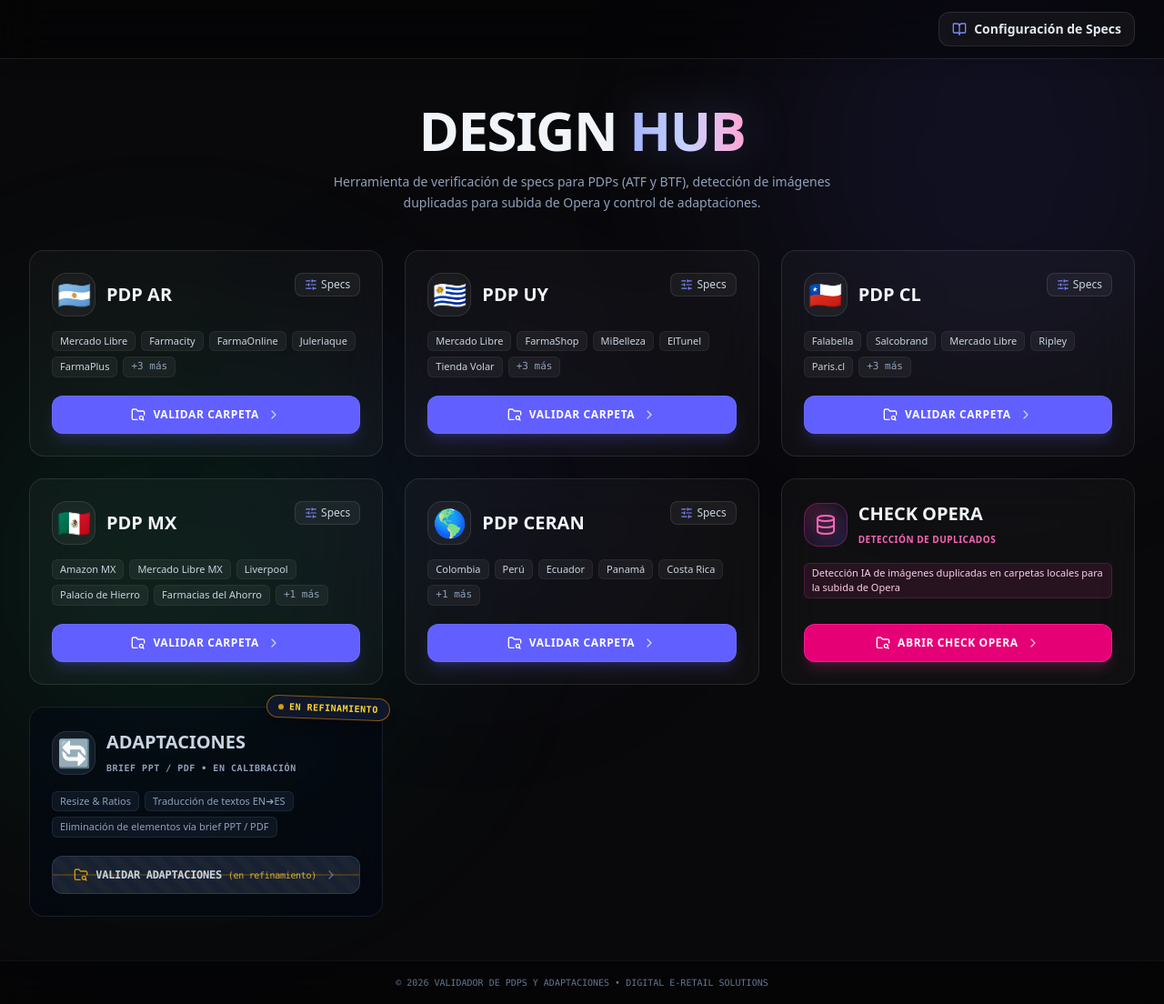
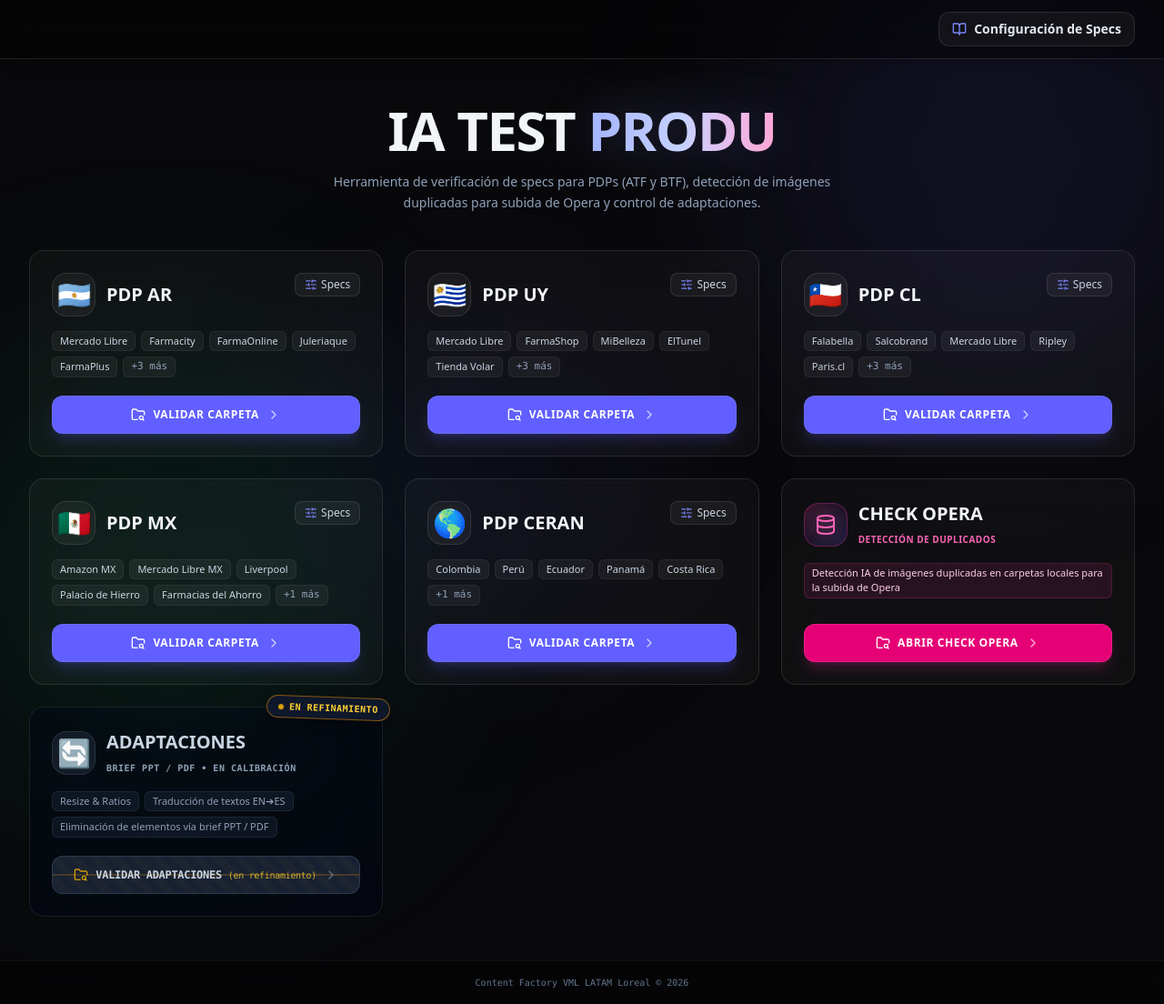
Before and after one commit to lucasdg83/Validaror-PDPs, a React (Vite) app: page / in a window 1280 px wide. Shown: the whole page at 91% size. Built offline with nearby package versions, Linux system fonts and the light colour scheme.

Commit message:
refactor: rename project to IA Test Produ
Update project branding, documentation metadata, and footer information to reflect the new name "IA Test Produ".

```diff
--- a/index.html
+++ b/index.html
@@ -3,9 +3,9 @@
   <head>
     <meta charset="UTF-8" />
     <meta name="viewport" content="width=device-width, initial-scale=1.0" />
-    <title>Design Hub</title>
+    <title>IA Test Produ</title>
     <meta name="description" content="Herramienta de verificación de specs para PDPs (ATF y BTF), detección de imágenes duplicadas para subida de Opera y control de adaptaciones." />
-    <meta property="og:title" content="Design Hub" />
+    <meta property="og:title" content="IA Test Produ" />
     <meta property="og:description" content="Herramienta de verificación de specs para PDPs (ATF y BTF), detección de imágenes duplicadas para subida de Opera y control de adaptaciones." />
     <meta property="og:type" content="website" />
     <meta name="theme-color" content="#090d16" />
--- a/metadata.json
+++ b/metadata.json
@@ -1,5 +1,5 @@
 {
-  "name": "Design Hub",
+  "name": "IA Test Produ",
   "description": "Herramienta de verificación de specs para PDPs (ATF y BTF), detección de imágenes duplicadas para subida de Opera y control de adaptaciones.",
   "requestFramePermissions": [],
   "majorCapabilities": ["MAJOR_CAPABILITY_SERVER_SIDE_GEMINI_API"]
--- a/src/App.tsx
+++ b/src/App.tsx
@@ -153,7 +153,7 @@
             <div className="text-center max-w-3xl mx-auto space-y-4">
               {/* Main Typography Lockup */}
               <h1 className="text-3xl sm:text-5xl md:text-6xl font-black tracking-tight text-slate-100 uppercase">
-                DESIGN <span className="text-transparent bg-clip-text bg-gradient-to-r from-indigo-300 via-indigo-200 to-pink-300 drop-shadow-[0_0_25px_rgba(129,140,248,0.25)]">HUB</span>
+                IA TEST <span className="text-transparent bg-clip-text bg-gradient-to-r from-indigo-300 via-indigo-200 to-pink-300 drop-shadow-[0_0_25px_rgba(129,140,248,0.25)]">PRODU</span>
               </h1>
 
               {/* Minimal Editorial Subtitle */}
@@ -263,7 +263,7 @@
 
       {/* Footer */}
       <footer className="h-12 border-t border-white/5 flex items-center justify-center px-6 sm:px-8 bg-black/40 text-[10px] text-slate-500 font-mono relative z-10 backdrop-blur-md">
-        <div>&copy; 2026 VALIDADOR DE PDPS Y ADAPTACIONES • DIGITAL E-RETAIL SOLUTIONS</div>
+        <div>Content Factory VML LATAM Loreal &copy; 2026</div>
       </footer>
 
       {/* Primary Report Modal (Text & Visual views) */}
--- a/src/utils/operaChecker.ts
+++ b/src/utils/operaChecker.ts
@@ -744,7 +744,7 @@
     doc.setFontSize(7);
     doc.setFont('helvetica', 'normal');
     doc.setTextColor(148, 163, 184);
-    doc.text(`VML Design Hub • L'Oréal (Opera DAM)  |  Página ${i} de ${pageCount}`, 14, 288);
+    doc.text(`IA Test Produ • Opera  |  Página ${i} de ${pageCount}`, 14, 288);
   }
 
   doc.save(`Check_Opera_${report.folderName.replace(/\s+/g, '_')}_Reporte.pdf`);
```
